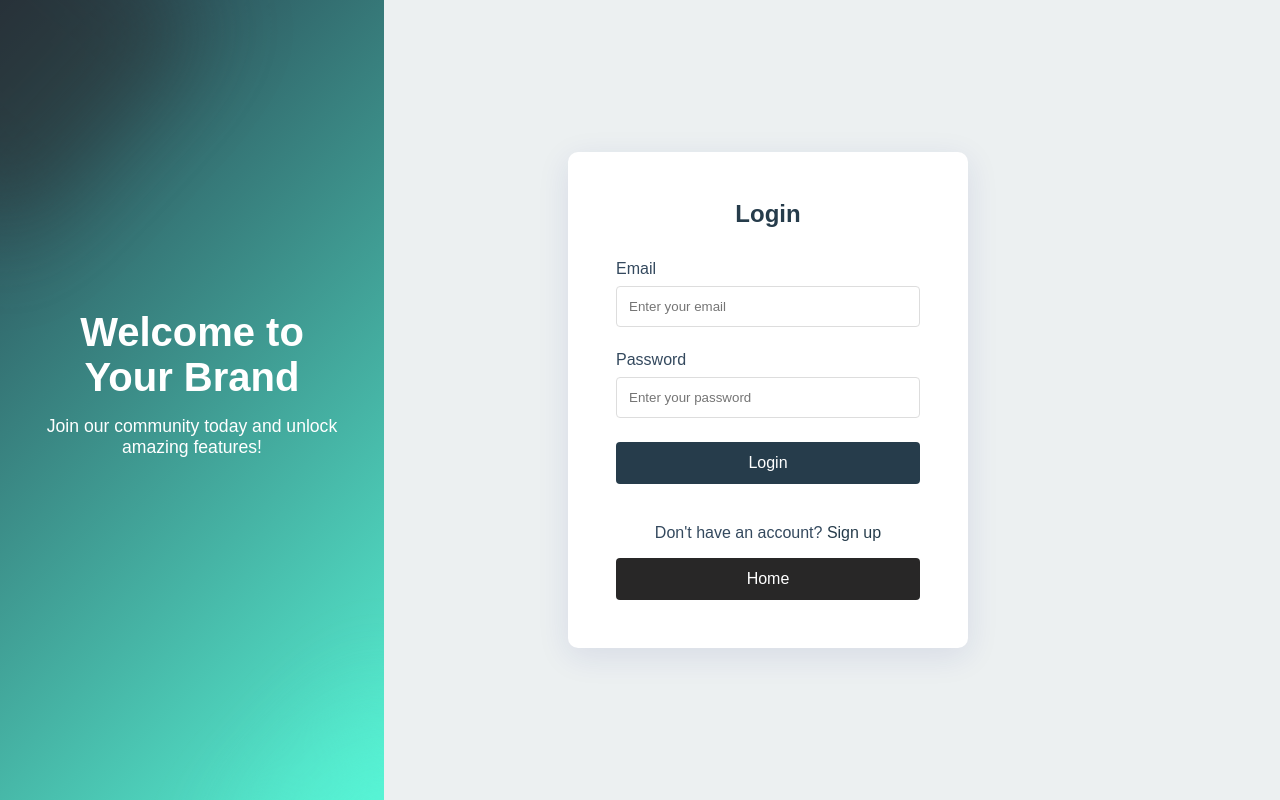
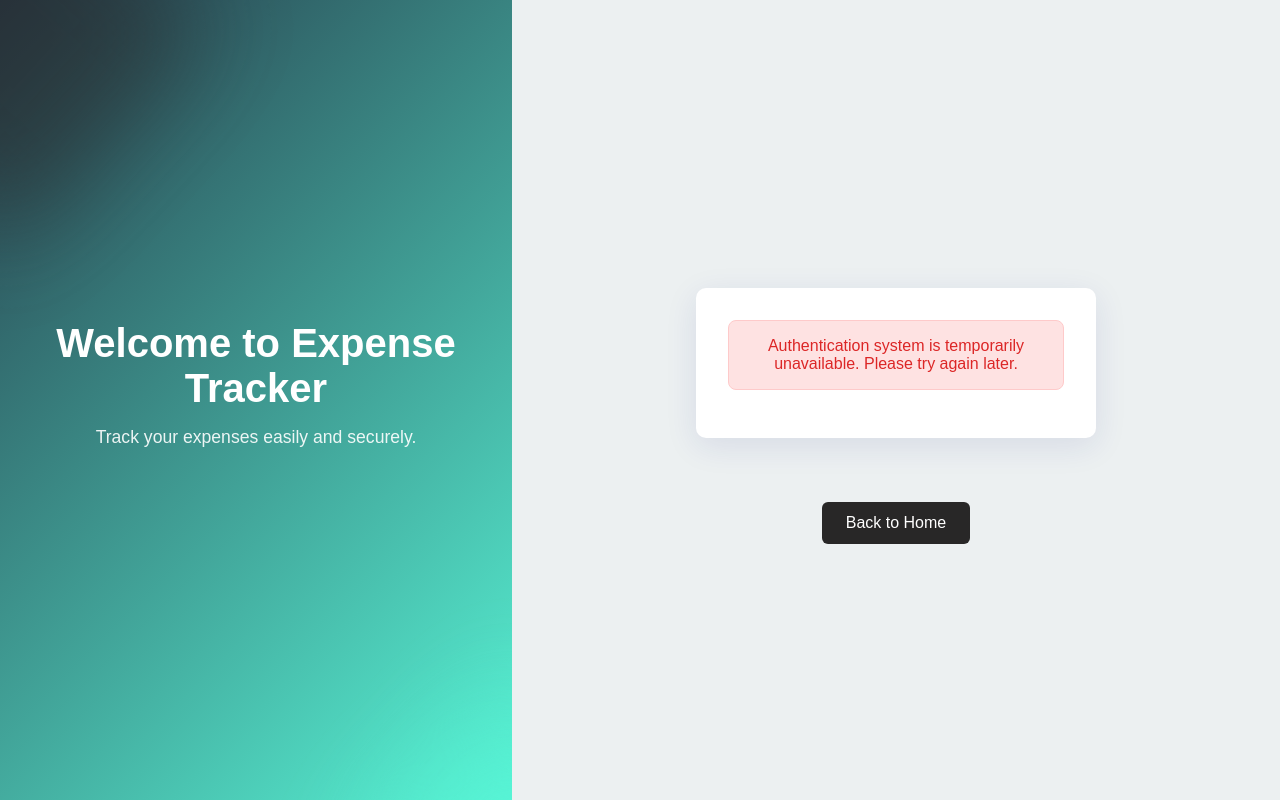
Before and after one commit to aalibrahimi/ExpenseTracker, a Django app: page /login/ in a window 1280 px wide. Run offline with Django 5.2, Linux system fonts and the light colour scheme; some libraries are stand-ins or nearby versions.

Commit message:
Added changes to include the logout feature while maintaing Clerk, was having errors not including logout system so I made it so that it simply redirects you to the home page using clerk logic, now I need to fix the program to include the clerk UI and fix some of the logic so  that it shows up on the home page

```diff
--- a/ExpenseTracker/templates/ExpenseTracker/login.html
+++ b/ExpenseTracker/templates/ExpenseTracker/login.html
@@ -4,8 +4,9 @@
 <head>
     <meta charset="UTF-8">
     <meta name="viewport" content="width=device-width, initial-scale=1.0">
-    <title>Authentication - Your Brand</title>
+    <title>Login - Expense Tracker</title>
     <link rel="stylesheet" href="{% static 'css/auth.css' %}">
+    <script src="https://clerk.browser.accounts.dev/loader.js"></script>
 </head>
 <body>
     <div class="container">
@@ -15,10 +16,11 @@
                 <div class="shape shape-2"></div>
             </div>
             <div class="welcome-text">
-                <h1>Welcome to Your Brand</h1>
-                <p>Join our community today and unlock amazing features!</p>
+                <h1>Welcome to Expense Tracker</h1>
+                <p>Track your expenses easily and securely.</p>
             </div>
         </aside>
+
         <main class="auth-main">
             {% if messages %}
                 {% for message in messages %}
@@ -26,61 +28,73 @@
                 {% endfor %}
             {% endif %}
 
-            <form id="loginForm" class="auth-form" method="POST" action="{% url 'login' %}" {% if show_registration %}style="display: none;"{% endif %}>
-                {% csrf_token %}
-                <h2>Login</h2>
-                <div class="form-group">
-                    <label for="email">Email</label>
-                    <input type="email" id="email" name="email" required placeholder="Enter your email">
-                </div>
-                <div class="form-group">
-                    <label for="password">Password</label>
-                    <input type="password" id="password" name="password" required placeholder="Enter your password">
-                </div>
-                <button type="submit" class="btn">Login</button>
-                <div class="form-actions">
-                    <p class="toggle-form">Don't have an account? <a href="#" onclick="toggleForm()">Sign up</a></p>
-                    <a href="{% url 'landing' %}" class="btn btn-secondary">Home</a>
-                    {% if user.is_authenticated %}
-                        <a href="{% url 'index' %}" class="btn btn-secondary">Dashboard</a>
-                    {% endif %}
-                </div>
-            </form>
+            <div id="clerk-auth">
+                <!-- Clerk will mount the authentication UI here -->
+                <div id="sign-in"></div>
+                <div id="sign-up"></div>
+            </div>
 
-            <form id="registerForm" class="auth-form" method="POST" action="{% url 'register' %}" {% if not show_registration %}style="display: none;"{% endif %}>
-                {% csrf_token %}
-                <h2>Register</h2>
-                <div class="form-group">
-                    <label for="username">Username</label>
-                    <input type="text" id="username" name="username" required placeholder="Choose a username">
-                </div>
-                <div class="form-group">
-                    <label for="email">Email</label>
-                    <input type="email" id="email" name="email" required placeholder="Enter your email">
-                </div>
-                <div class="form-group">
-                    <label for="password">Password</label>
-                    <input type="password" id="password" name="password" required placeholder="Choose a password">
-                </div>
-                <div class="form-group">
-                    <label for="confirm_password">Confirm Password</label>
-                    <input type="password" id="confirm_password" name="confirm_password" required placeholder="Confirm your password">
-                </div>
-                <button type="submit" class="btn">Register</button>
-                <div class="form-actions">
-                    <p class="toggle-form">Already have an account? <a href="#" onclick="toggleForm()">Login</a></p>
-                    <a href="{% url 'landing' %}" class="btn btn-secondary">Home</a>
-                </div>
-            </form>
+            <div class="auth-actions">
+                <a href="{% url 'landing' %}" class="btn btn-secondary">Back to Home</a>
+            </div>
         </main>
     </div>
+
     <script>
-        function toggleForm() {
-            document.getElementById('loginForm').style.display = document.getElementById('loginForm').style.display === 'none' ? 'block' : 'none';
-            document.getElementById('registerForm').style.display = document.getElementById('registerForm').style.display === 'none' ? 'block' : 'none';
-        }
+        window.addEventListener('load', async function() {
+            const publishableKey = "{{ clerk_publishable_key }}";
+
+            try {
+                const Clerk = window.Clerk;
+
+                // Initialize Clerk
+                await Clerk.load({
+                    publishableKey: publishableKey,
+                    appearance: {
+                        elements: {
+                            rootBox: {
+                                boxShadow: 'none',
+                                border: '1px solid #e5e7eb',
+                                borderRadius: '8px'
+                            }
+                        }
+                    }
+                });
+
+                // Check authentication status
+                if (Clerk.user) {
+                    // User is already signed in, redirect to dashboard
+                    window.location.href = "{% url 'index' %}";
+                } else {
+                    // Mount sign-in and sign-up components
+                    const signInDiv = document.getElementById('sign-in');
+                    const signUpDiv = document.getElementById('sign-up');
+
+                    if (signInDiv) {
+                        Clerk.mountSignIn(signInDiv);
+                    }
+                    if (signUpDiv) {
+                        Clerk.mountSignUp(signUpDiv);
+                    }
+                }
+
+                // Listen for authentication changes
+                Clerk.addListener(({ user }) => {
+                    if (user) {
+                        // User signed in, redirect to dashboard
+                        window.location.href = "{% url 'index' %}";
+                    }
+                });
+
+            } catch (error) {
+                console.error('Error initializing Clerk:', error);
+                // Show a user-friendly error message
+                const authDiv = document.getElementById('clerk-auth');
+                if (authDiv) {
+                    authDiv.innerHTML = '<div class="alert alert-error">Authentication system is temporarily unavailable. Please try again later.</div>';
+                }
+            }
+        });
     </script>
-    <script src="{% static 'javascript/main.js' %}"></script>
-    <script src="{% static 'javascript/common.js' %}"></script>
 </body>
 </html>
--- a/ExpenseTracker/urls.py
+++ b/ExpenseTracker/urls.py
@@ -5,12 +5,11 @@ urlpatterns = [
     path("", views.root, name="root"),
     path("landing/", views.landing, name="landing"),
     path("index/", views.index, name="index"),
-    path("login/", views.login_view, name="login"),  # Update to match the template's usage
-    # path("register/", views.register_view, name="register"),
-    # path("logout/", views.logout_view, name="logout"),
+    path("login/", views.login_view, name="login"),
+    path("logout/", views.logout_view, name="logout"),  # Add this
+    path("register/", views.login_view, name="register"),  # This will redirect to login with Clerk
     path("add-expense/", views.add_expense, name="add_expense"),
     path("get-expenses/", views.get_expenses, name="get_expenses"),
     path("spending-by-categories/", views.spending_by_categories, name="spending_by_categories"),
     path("plot-spending/", views.plot_spending, name="plot_spending"),
-    path("spending-by-categories/", views.spending_by_categories, name="spending_by_categories"),
 ]
--- a/ExpenseTracker/views.py
+++ b/ExpenseTracker/views.py
@@ -27,6 +27,9 @@ def login_view(request):
     return render(request, "ExpenseTracker/login.html", {
         'clerk_publishable_key': "pk_test_cmFwaWQtbWFybW90LTEzLmNsZXJrLmFjY291bnRzLmRldiQ"
     })
+def logout_view(request):
+    # Since Clerk handles the actual logout, we just redirect
+    return redirect("landing")
 
 # def register_view(request):
 #     if request.user.is_authenticated:
--- a/config/settings.py
+++ b/config/settings.py
@@ -32,7 +32,7 @@ MIDDLEWARE = [
     'django.contrib.auth.middleware.AuthenticationMiddleware',
     'django.contrib.messages.middleware.MessageMiddleware',
     'django.middleware.clickjacking.XFrameOptionsMiddleware',
-    'your_app.middleware.ClerkAuthMiddleware',
+    'ExpenseTracker.middleware.ClerkAuthMiddleware',  # Update this line
 ]
 
 ROOT_URLCONF = 'config.urls'
--- a/static/css/auth.css
+++ b/static/css/auth.css
@@ -22,24 +22,28 @@ body, html {
 
 .container {
     display: flex;
-    height: 100%;
+    min-height: 100vh;
 }
 
+/* Sidebar styles */
 .auth-sidebar {
-    width: 30%;
+    width: 40%;
     background: linear-gradient(135deg, var(--primary), var(--secondary));
     display: flex;
     flex-direction: column;
     justify-content: center;
     align-items: center;
-    padding: 2rem;
+    padding: 3rem;
     position: relative;
     overflow: hidden;
 }
 
+/* Main content area */
 .auth-main {
     width: 60%;
+    padding: 2rem;
     display: flex;
+    flex-direction: column;
     justify-content: center;
     align-items: center;
     background-color: var(--background);
@@ -48,82 +52,84 @@ body, html {
 .welcome-text {
     color: var(--light-text);
     text-align: center;
+    position: relative;
     z-index: 1;
 }
 
 .welcome-text h1 {
     font-size: 2.5rem;
     margin-bottom: 1rem;
+    font-weight: 700;
 }
 
 .welcome-text p {
     font-size: 1.1rem;
+    opacity: 0.9;
     margin-bottom: 2rem;
 }
 
-.auth-form {
+/* Clerk auth container */
+#clerk-auth {
+    width: 100%;
+    max-width: 400px;
+    margin: 2rem auto;
+    padding: 2rem;
     background: #ffffff;
-    padding: 3rem;
     border-radius: 10px;
     box-shadow: 0 8px 32px rgba(31, 38, 135, 0.1);
-    width: 400px;
 }
 
-.auth-form h2 {
-    margin-bottom: 2rem;
-    color: var(--primary);
+/* Alert messages */
+.alert {
+    padding: 1rem;
+    border-radius: 8px;
+    margin-bottom: 1rem;
+    width: 100%;
+    max-width: 400px;
     text-align: center;
 }
 
-.form-group {
-    margin-bottom: 1.5rem;
+.alert-error {
+    background-color: #fee2e2;
+    color: #dc2626;
+    border: 1px solid #fecaca;
 }
 
-.form-group label {
-    display: block;
-    margin-bottom: 0.5rem;
-    color: var(--text);
+.alert-success {
+    background-color: #dcfce7;
+    color: #16a34a;
+    border: 1px solid #bbf7d0;
 }
 
-.form-group input {
-    width: 100%;
-    padding: 0.75rem;
-    border: 1px solid #ddd;
-    border-radius: 4px;
-    transition: border-color 0.3s ease;
-}
-
-.form-group input:focus {
-    border-color: var(--accent);
-    outline: none;
+/* Buttons and actions */
+.auth-actions {
+    margin-top: 2rem;
+    text-align: center;
 }
 
 .btn {
-    width: 100%;
-    padding: 0.75rem;
-    background-color: var(--primary);
-    color: white;
+    display: inline-block;
+    padding: 0.75rem 1.5rem;
+    border-radius: 6px;
+    text-decoration: none;
+    transition: all 0.3s ease;
+    font-weight: 500;
     border: none;
-    border-radius: 4px;
-    cursor: pointer;
-    transition: background-color 0.3s ease;
-}
-
-.btn:hover {
-    background-color: #2980b9;
-}
-
-.toggle-form {
-    text-align: center;
-    margin-top: 1rem;
-}
-
-.toggle-form a {
-    color: var(--primary);
-    text-decoration: none;
     cursor: pointer;
 }
 
+.btn-secondary {
+    background-color: var(--accent);
+    color: var(--light-text);
+    width: auto;
+}
+
+.btn-secondary:hover {
+    background-color: #0041b9;
+    transform: translateY(-1px);
+}
+
+/* Animated background shapes */
 .background-animation {
     position: absolute;
     top: 0;
@@ -164,49 +170,66 @@ body, html {
         transform: translateY(50px) rotate(180deg);
     }
 }
-.form-actions {
-    margin-top: 1.5rem;
-    display: flex;
-    flex-direction: column;
-    align-items: center;
+
+/* Selection style */
+::selection {
+    background-color: #319795;
+    color: white;
 }
 
-.toggle-form {
-    margin-bottom: 1rem;
+/* Responsive design */
+@media (max-width: 768px) {
+    .container {
+        flex-direction: column;
     }
 
-.btn-secondary {
-    background-color: var(--accent);
-    color: var(--light-text);
-    text-decoration: none;
-    text-align: center;
-    display: inline-block;
+    .auth-sidebar {
+        width: 100%;
+        padding: 2rem;
+        min-height: 200px;
     }
 
-.btn-secondary:hover {
-    background-color: #0041b9;
+    .auth-main {
+        width: 100%;
+        padding: 2rem 1rem;
     }
 
-/* You may need to adjust some existing styles */
+    .welcome-text h1 {
+        font-size: 2rem;
+    }
 
-.btn {
-    width: 100%;
-    padding: 0.75rem;
-    border: none;
-    border-radius: 4px;
-    cursor: pointer;
-    transition: background-color 0.3s ease;
+    .welcome-text p {
         font-size: 1rem;
     }
 
-.toggle-form a {
-    color: var(--primary);
-    text-decoration: none;
-    cursor: pointer;
+    #clerk-auth {
+        padding: 1.5rem;
     }
 
-.toggle-form a:hover {
-    text-decoration: underline;
+    .shape-1, .shape-2 {
+        display: none;
+    }
+}
+
+/* Clerk UI Customization */
+.cl-component {
+    --cl-background: white;
+    --cl-primary: var(--primary);
+    --cl-primary-hover: var(--secondary);
+    --cl-border-radius: 6px;
+}
+
+.cl-form-group input {
+    width: 100%;
+    padding: 0.75rem;
+    border: 1px solid #ddd;
+    border-radius: 4px;
+    transition: border-color 0.3s ease;
+}
+
+.cl-form-group input:focus {
+    border-color: var(--accent);
+    outline: none;
 }
 ::selection {
     background-color: #319795;
```
Also changed, not shown: ExpenseTracker/templates/ExpenseTracker/index.html (+0 -38 lines). Lines whose indentation alone changed are shown as unchanged.
